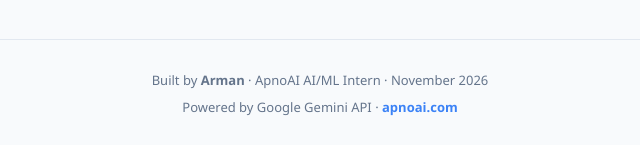
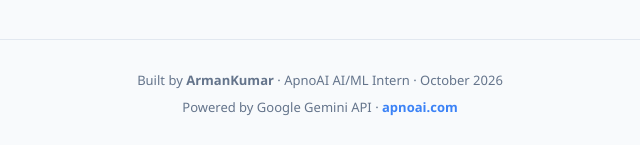
Before and after one commit to armankumarin03-sketch/ai-career-copilot-armankumar, a plain HTML site: page index.html in a window 1280 px wide. Shown: the part 845-990 px from the top of the page, 320-960 px from the left. Drawn offline with Linux system fonts and the light colour scheme; a script that the page names is missing.

Commit message:
Update index.html

```diff
--- a/index.html
+++ b/index.html
@@ -448,7 +448,7 @@ footer a:hover { text-decoration: underline; }
 </div>
 
 <footer>
-  <p>Built by <strong>Arman</strong> · ApnoAI AI/ML Intern · November 2026</p>
+  <p>Built by <strong>ArmanKumar</strong> · ApnoAI AI/ML Intern · October 2026</p>
   <p style="margin-top: 6px;">Powered by Google Gemini API · <a href="https://apnoai.com">apnoai.com</a></p>
 </footer>
 
```
